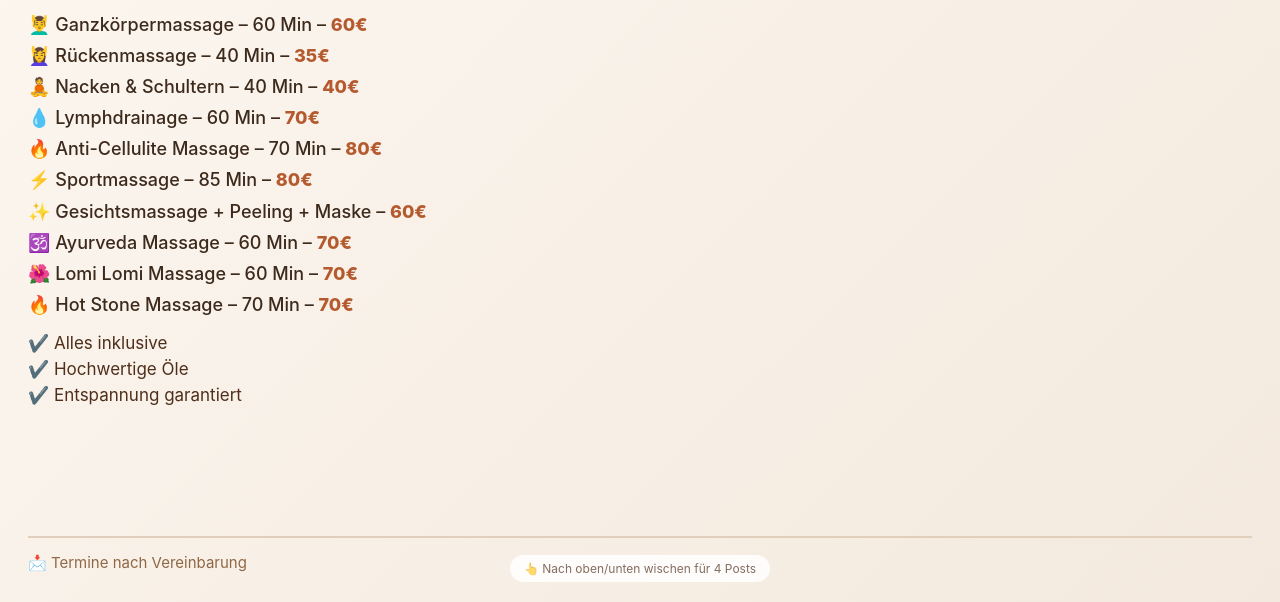
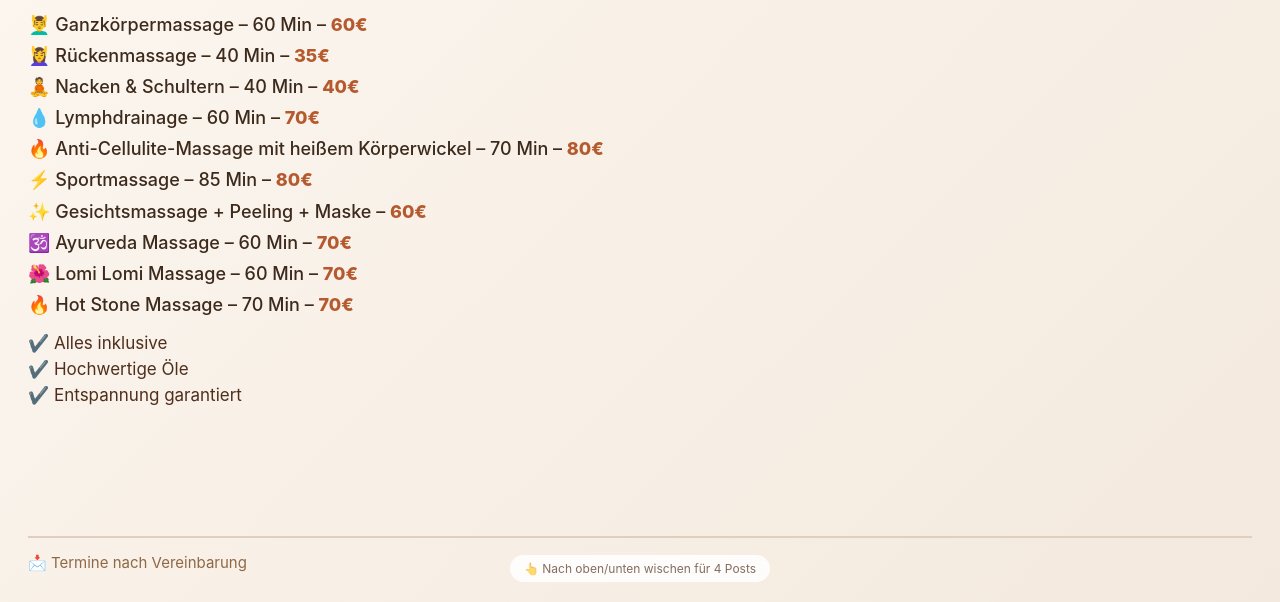
Before and after one commit to Twictor/massage_max, a plain HTML site: page index.html in a window 1280 px wide. Shown: the part 198-800 px from the top of the page. Drawn offline with nearby package versions, Linux system fonts and the light colour scheme; a web font is replaced by a local one.

Commit message:
Update index.html

```diff
--- a/index.html
+++ b/index.html
@@ -252,7 +252,7 @@
             <div class="price-item">💆‍♀️ Rückenmassage – 40 Min – <span class="price-euro">35€</span></div>
             <div class="price-item">🧘 Nacken & Schultern – 40 Min – <span class="price-euro">40€</span></div>
             <div class="price-item">💧 Lymphdrainage – 60 Min – <span class="price-euro">70€</span></div>
-            <div class="price-item">🔥 Anti-Cellulite Massage – 70 Min – <span class="price-euro">80€</span></div>
+            <div class="price-item">🔥 Anti-Cellulite-Massage mit heißem Körperwickel – 70 Min – <span class="price-euro">80€</span></div>
             <div class="price-item">⚡ Sportmassage – 85 Min – <span class="price-euro">80€</span></div>
             <div class="price-item">✨ Gesichtsmassage + Peeling + Maske – <span class="price-euro">60€</span></div>
             <div class="price-item">🕉️ Ayurveda Massage – 60 Min – <span class="price-euro">70€</span></div>
```
